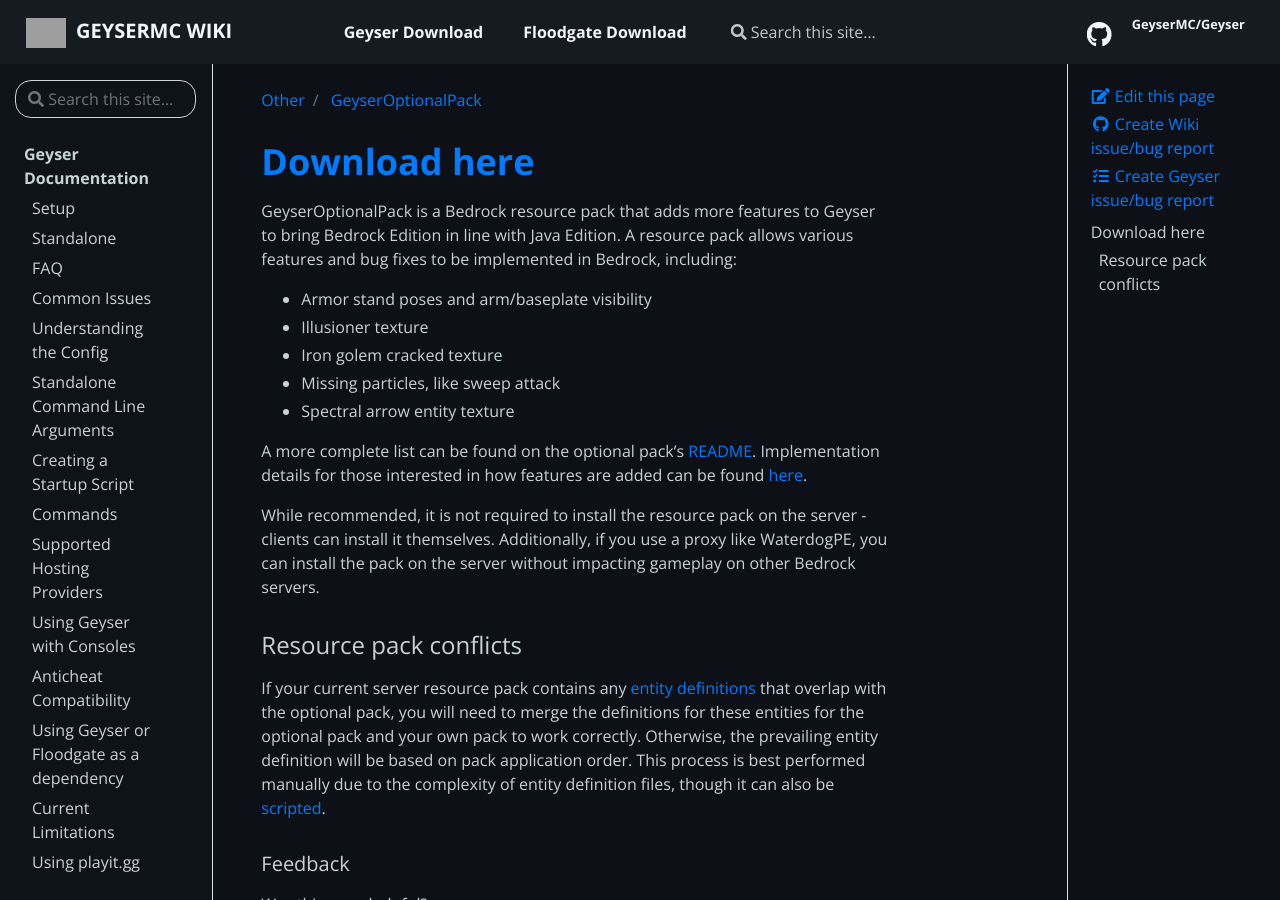
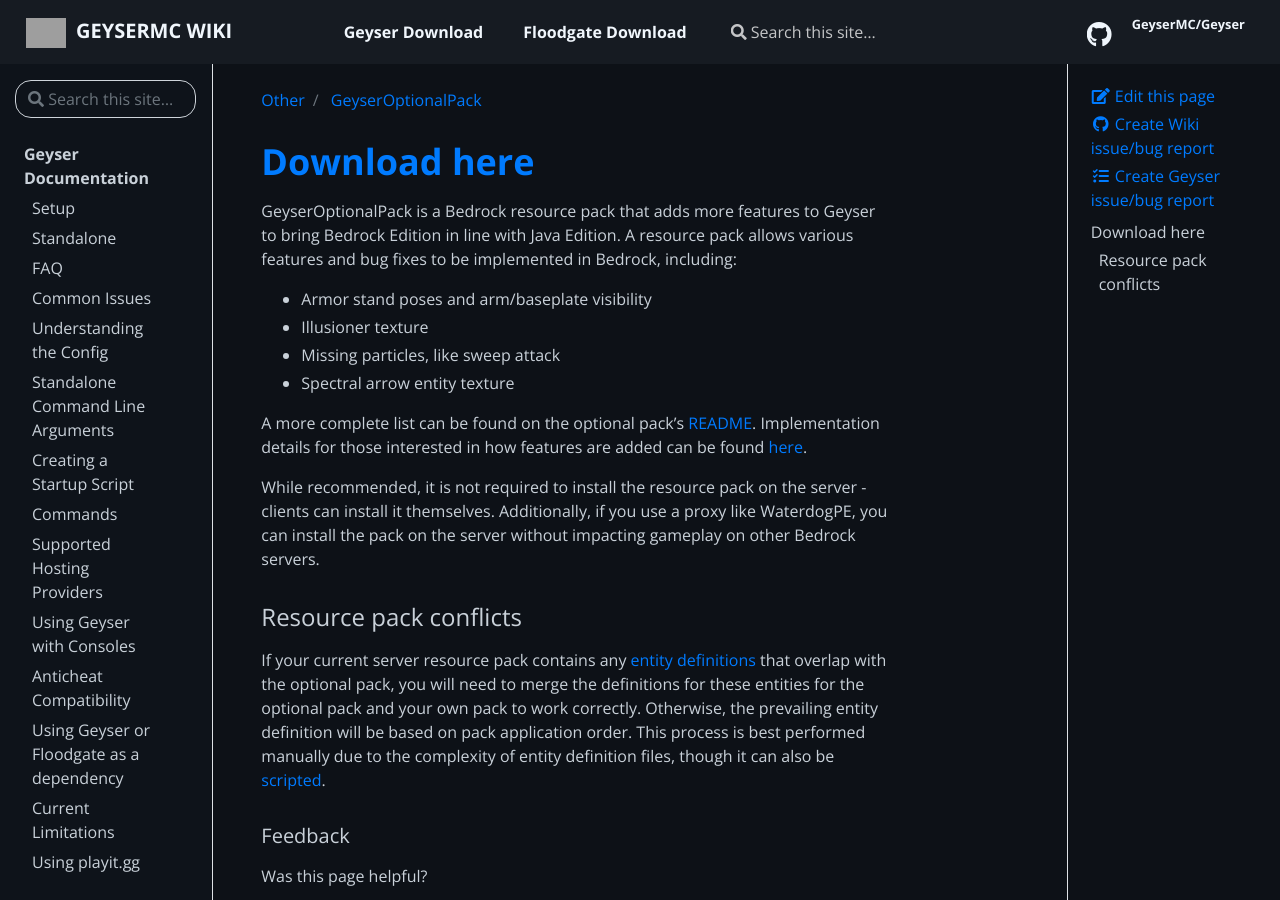
Before and after one commit to GeyserMC/GeyserWiki, a Jekyll site: the page built from _docs/other/geyseroptionalpack.md, in a window 1280 px wide and 900 px high. Built offline with Jekyll 4.4.1, drawn with Linux system fonts in a browser that asks for light colours; grey boxes are pictures that could not be loaded.

Commit message:
Iron golem cracked texture is now not exclusive to GeyserOptionalPack

```diff
--- a/_docs/other/geyseroptionalpack.md
+++ b/_docs/other/geyseroptionalpack.md
@@ -9,7 +9,6 @@
 
 - Armor stand poses and arm/baseplate visibility
 - Illusioner texture
-- Iron golem cracked texture
 - Missing particles, like sweep attack
 - Spectral arrow entity texture
 
```
